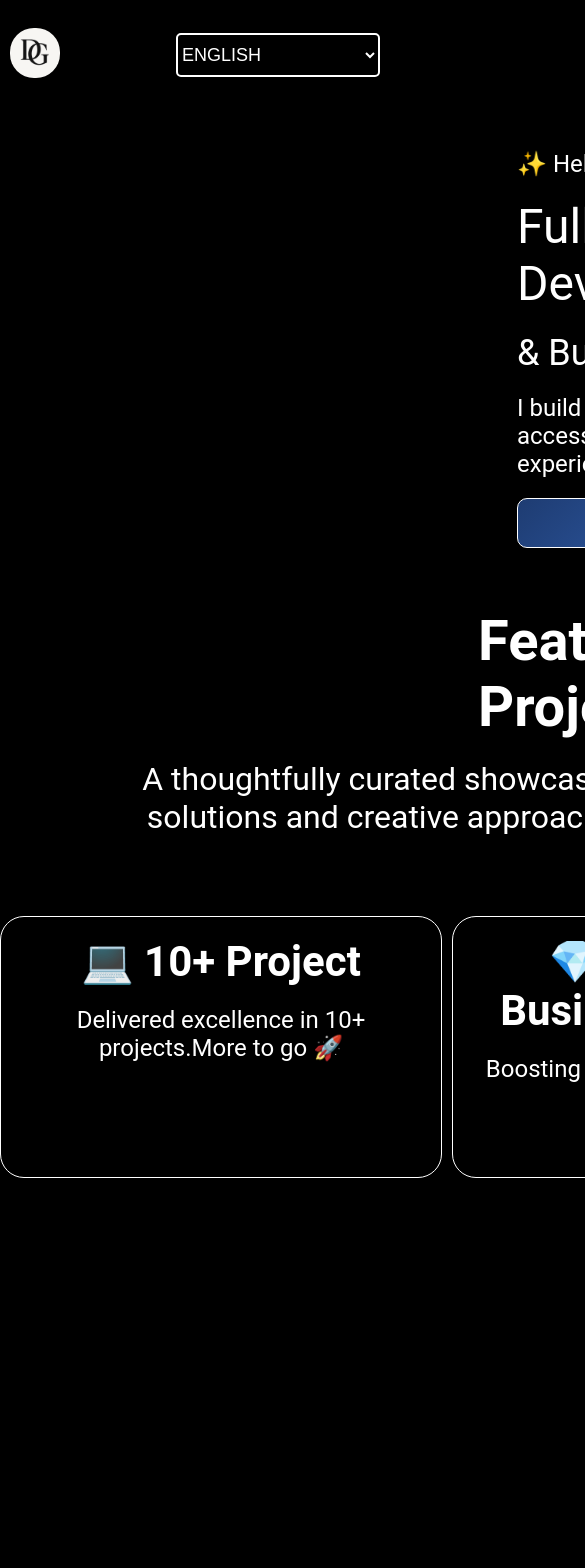
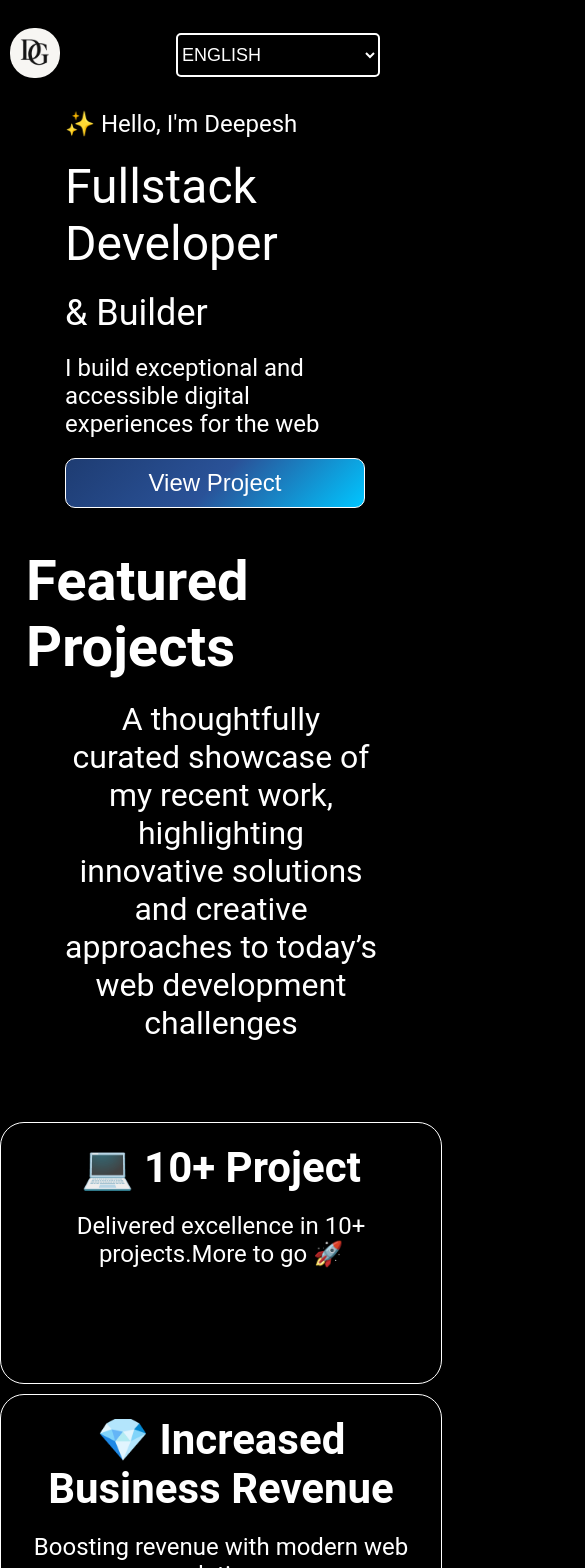
Before and after one commit to Deepesh119/Portfolio, a React (Vite) app: page / in a window 390 px wide. Shown: the top 1568 px of the page, 585 px wide, since content can reach past the window. Before the commit the page ends 1198 px from the top, so only its background shows below. Built offline with nearby package versions, Linux system fonts and the light colour scheme.

Commit message:
Update index.module.css
ADDED CSS OF LANDING PAGE

```diff
--- a/src/Pages/LandingPage/index.module.css
+++ b/src/Pages/LandingPage/index.module.css
@@ -1,4 +1,4 @@
-.mainContainer{
+.mainContainer {
     display: flex;
     justify-content: center;
     flex-direction: column;
@@ -6,48 +6,113 @@
     flex-wrap: wrap;
 }
 
-.section{
-  display: flex;
-  justify-content: space-between;
-  width: 80%;
-  padding: 40px;
+.section {
+    display: flex;
+    justify-content: space-between;
+    width: 80%;
+    padding: 40px;
 }
 
-.introSection{
+.introSection {
     display: flex;
     flex-direction: column;
     gap: 20px;
 }
 
-.intro{
+.intro {
     font-size: 24px;
 }
 
-.intro2{
+.intro2 {
     font-size: 48px;
 }
 
-.intro3{
+.intro3 {
     font-size: 36px;
 }
 
-.featured{
+.featured {
     font-size: 56px;
     font-weight: 600;
     margin-bottom: 20px;
     margin-top: 20px;
 }
 
-.featureDetail{
-    width:1200px;
+.featureDetail {
+    width: 1200px;
     font-size: 32px;
     font-weight: 400;
     text-align: center;
 }
 
-.projectCard{
+.projectCard {
     display: flex;
-    gap:10px;
+    gap: 10px;
     margin-top: 80px;
     margin-bottom: 20px;
 }
+
+
+
+@media screen and (max-width:1496px) {
+    .section {
+        display: flex;
+        justify-content: space-between;
+        width: 80%;
+        padding: 40px;
+    }
+    .projectCard {
+        display: flex;
+        gap: 10px;
+        margin-top: 80px;
+        margin-bottom: 20px;
+        flex-wrap: wrap;
+        justify-content: center;
+    }
+
+    .featureDetail{
+        width: 80%;
+        font-size: 32px;
+        font-weight: 400;
+        text-align: center;
+
+    }
+}
+
+
+
+@media screen and (max-width:1096px) {
+    .section {
+        display: flex;
+        justify-content: space-between;
+        flex-direction: column;
+        width: 80%;
+        padding: 40px;
+        gap:20px;
+    }
+
+}
+
+@media screen and (max-width:640px) {
+    .section {
+        display: flex;
+        justify-content: space-between;
+        flex-direction: column;
+        width: 80%;
+        gap:20px;
+        padding: 0px;
+    }
+
+}
+
+@media screen and (max-width:500px) {
+     .section {
+        display: flex;
+        justify-content: space-between;
+        flex-direction: column;
+        width: 80%;
+        gap:20px;
+        padding: 0px;
+    }
+
+}
```
